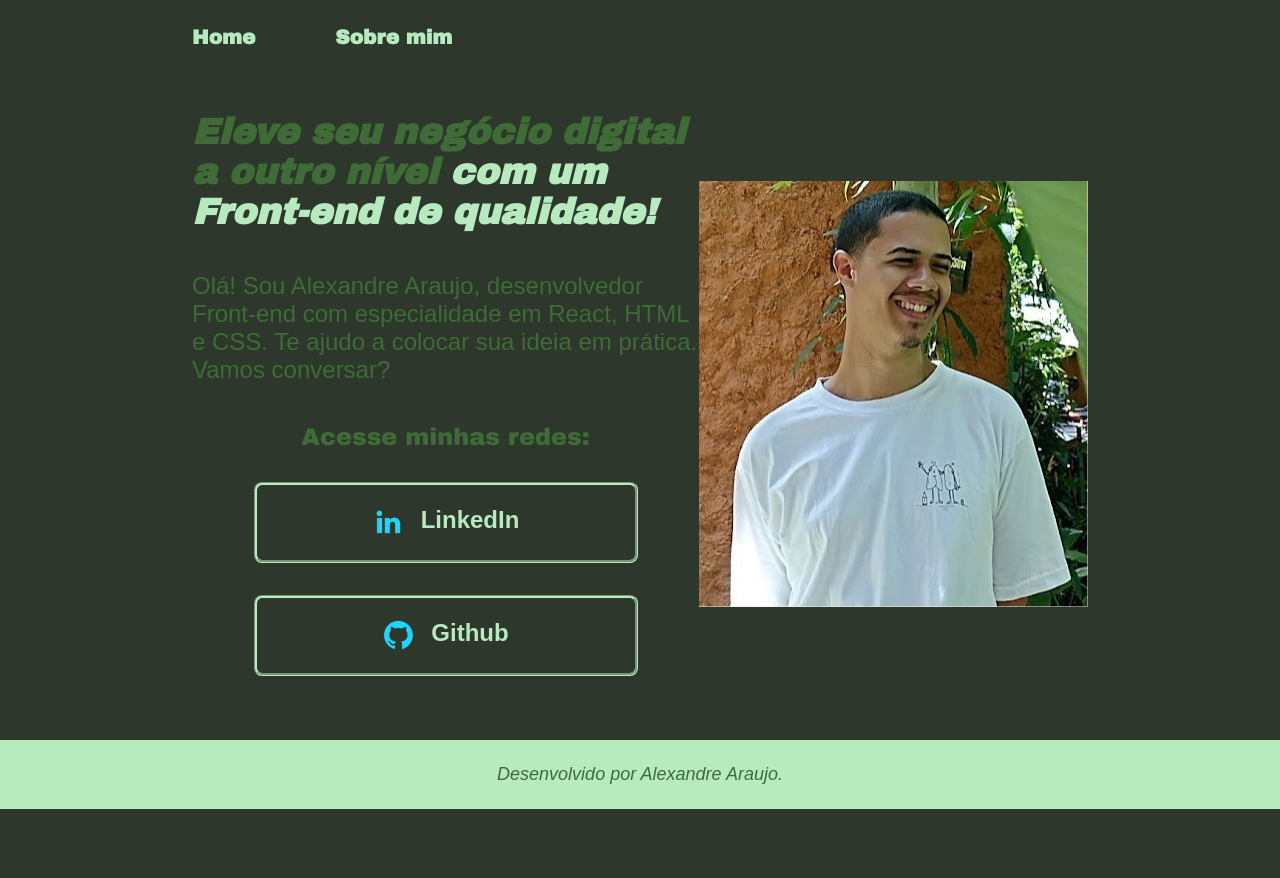
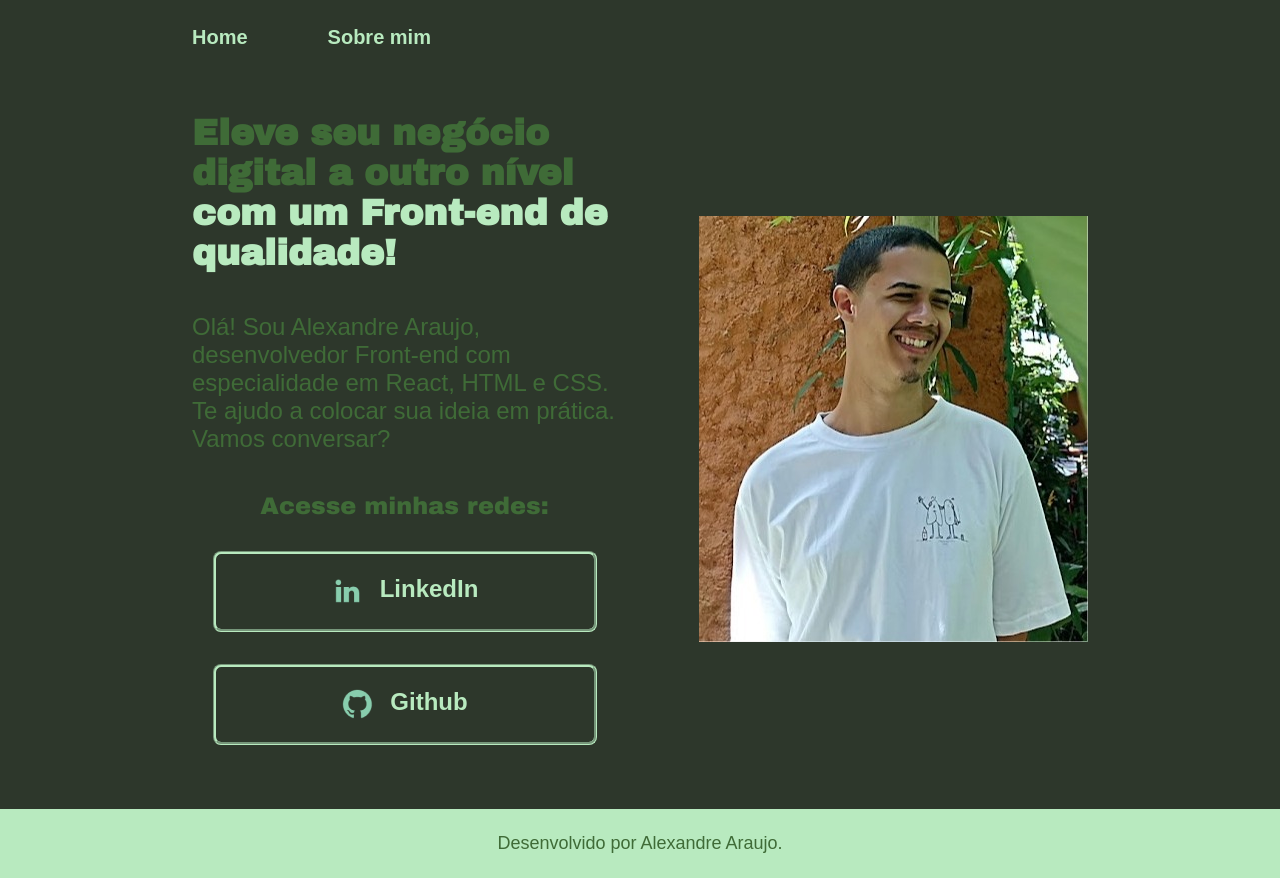
Before and after one commit to Xande-dev333/link-para-portfolio-ale, a plain HTML site: page index.HTML in a window 1280 px wide. Before the commit the page ends 809 px from the top, so only its background shows below. Drawn offline with Linux system fonts and the light colour scheme; a web font is replaced by a local one.

Commit message:
Quinto commit: final do projeto, criação de variaveis para subistituir as cores e as fontes, exclusão de linhas sem sentido

```diff
--- a/index.HTML
+++ b/index.HTML
@@ -21,9 +21,9 @@
             <div class="apresentacao__links">
                 <h2 class="apresentacao__links__subtitulo">Acesse minhas redes:</h2>
                 <a class="apresentacao__links__link" href="https://www.linkedin.com/in/alexandre-araujo-b0755516b/">
-                    <img src="/assets/linkedin.png" alt="logo linkedin">LinkedIn</a>
+                    <img class="apresentacao__links__icon" src="/assets/linkedin.png" alt="logo linkedin">LinkedIn</a>
                 <a class="apresentacao__links__link" href="https://github.com/Xande-dev333">
-                    <img src="/assets/github.png" alt="logo github">Github</a>
+                    <img class="apresentacao__links__icon" src="/assets/github.png" alt="logo github">Github</a>
             </div>
         </section>
         <img src="/assets/imagem-certa.jpg" alt="Uma foto do Alexandre Araujo olhando para o lado direito e sorrindo">
--- a/styles/style.css
+++ b/styles/style.css
@@ -1,4 +1,15 @@
 @import url('https://fonts.googleapis.com/css2?family=Archivo+Black&family=Tomorrow:ital,wght@0,100;0,200;0,300;0,400;0,500;0,600;0,700;0,800;0,900;1,100;1,200;1,300;1,400;1,500;1,600;1,700;1,800;1,900&display=swap');
+
+:root {
+    --cor-primaria:#2D372B;
+    --cor-secundaria:#3F6B37;
+    --cor-terciaria:#B8EABF;
+    --cor-hover: #8C5B30;
+
+    --fonte-primaria: "Archivo Black", sans-serif;
+    --fonte-secundaria: "Tomorrow", sans-serif;
+
+}
 
 *{
     margin: 0;
@@ -6,23 +17,9 @@
 }
 
 body {
-    /* height: 100vh; */
     box-sizing: border-box;
-    background-color: #2D372B;
-    color: #3F6B37;
-    font-family: 'Arial Narrow', 'Arial';
-}
-
-h1 {
-    font-family: 'Arial Narrow';
-    font-style: oblique;
-    font-weight: bolder;
-}
-
-p {
-    font-family: 'Arial';
-    font-style: italic;
-    font-weight: 200;
+    background-color: var(--cor-primaria);
+    color: var(--cor-secundaria);
 }
 
 .cabecalho {
@@ -33,11 +30,12 @@ p {
     display: flex;
     gap: 80px;
 }
+
 .cabecalho__menu__link {
-    font-family: "Archivo Black", sans-serif;
+    font-family: var(--fonte-secundaria);
     font-size: 20px;
     font-weight: 600;
-    color: #B8EABF;
+    color: var(--cor-terciaria);
     text-decoration: none;
 }
 
@@ -46,6 +44,7 @@ p {
     display: flex;
     align-items:center;
     justify-content: space-between;
+    gap: 82px;
 }
 
 .apresentacao__conteudo {
@@ -57,16 +56,16 @@ p {
 
 .apresentacao__conteudo__titulo {
     font-size: 36px;
-    font-family: "Archivo Black", sans-serif;
+    font-family: var(--fonte-primaria);
 }
 
 .destaque-titulo {
-    color: #B8EABF;
+    color: var(--cor-terciaria);
 }
 
 .apresentacao__conteudo__texto {
     font-size: 24px;
-    font-family: "Tomorrow", sans-serif;
+    font-family: var(--fonte-secundaria);
     font-weight: 400;
     font-style: normal;
 }
@@ -80,36 +79,42 @@ p {
 }
 
 .apresentacao__links__subtitulo{
-    font-family: "Archivo Black", sans-serif;
+    font-family: var(--fonte-primaria);
     font-weight: 400;
     font-size: 24px;
 }
+
+
 .apresentacao__links__link {
     display: flex;
     justify-content: center;
     gap: 16px;
-    border: 3.5px groove #B8EABF;
+    border: 3.5px groove var(--cor-terciaria);
     width: 378px;
     text-align: center;
     border-radius: 8px;
     font-size: 24px;
     padding: 21.5px 0;
     text-decoration: none;
-    color: #B8EABF;
-    font-family: "Tomorrow", sans-serif;
+    color: var(--cor-terciaria);
+    font-family: var(--fonte-secundaria);
     font-weight: 600;
 }
 
+.apresentacao__links__icon {
+  filter: brightness(0) saturate(100%) invert(72%) sepia(12%) saturate(800%) hue-rotate(100deg);
+}
+
 .apresentacao__links__link:hover {
-    background-color: #8C5B30;
-    border: 3.5px ridge #3F6B37;
+    background-color: var(--cor-hover);
+    border: 3.5px ridge var(--cor-secundaria);
 }
 
 .rodape {
     padding: 24px;
-    color: #3F6B37;
-    background-color: #B8EABF;
+    color: var(--cor-secundaria);
+    background-color: var(--cor-terciaria);
     text-align: center;
-    font-family: "Archivo Black", sans-serif;
+    font-family: var(--fonte-secundaria);
     font-size: 18px;
 }
```
Also changed, not shown: about.html (+11 -1 lines).
